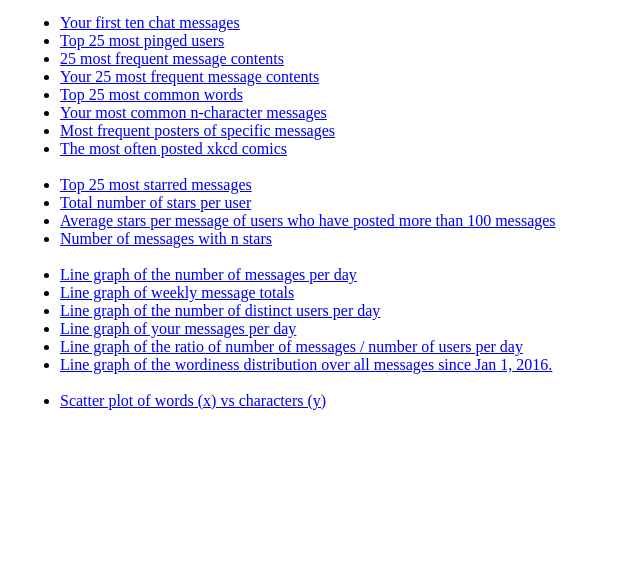
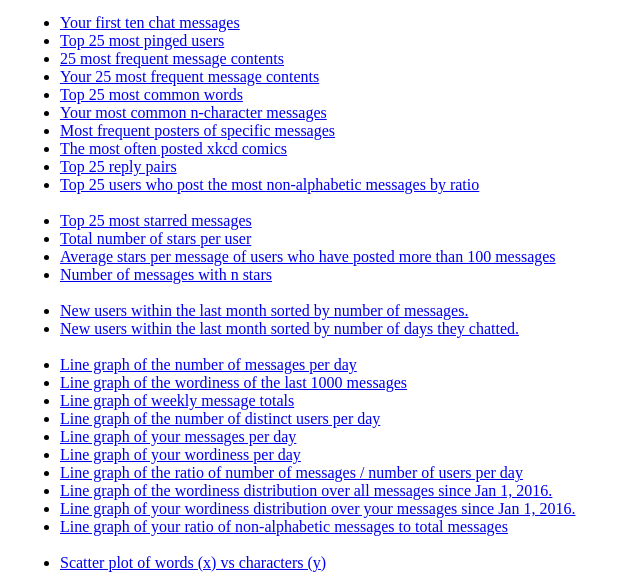
Before and after one commit to elendiastarman/tnbde, a Django app: template templates/transcriptAnalyzer/TNBDE_usefulqueries.html in a window 1280 px wide. Shown: the part 226-814 px from the top of the page, without its empty margins (0-640 px from the left). Before the commit the page ends 636 px from the top, so only its background shows below. Run offline with Django 3.2, Linux system fonts and the light colour scheme; the template is opened without the code that fills it, so the values that code supplies are empty.

Commit message:
Added a lot of useful queries.

```diff
--- a/templates/transcriptAnalyzer/TNBDE_usefulqueries.html
+++ b/templates/transcriptAnalyzer/TNBDE_usefulqueries.html
@@ -35,6 +35,8 @@
             <li><a href="http://ppcg.starmaninnovations.com/tnbde/#KoQwNeJUCN">Your most common n-character messages</a></li>
             <li><a href="http://ppcg.starmaninnovations.com/tnbde/#QcDPJyLNpN">Most frequent posters of specific messages</a></li>
             <li><a href="http://ppcg.starmaninnovations.com/tnbde/#tzLCUlCiFt">The most often posted xkcd comics</a></li>
+            <li><a href="http://ppcg.starmaninnovations.com/tnbde/#NwFTGiVIbr">Top 25 reply pairs</a></li>
+            <li><a href="http://ppcg.starmaninnovations.com/tnbde/#kKkdDWEOYf">Top 25 users who post the most non-alphabetic messages by ratio</a></li>
 
             <br/>
 
@@ -45,12 +47,21 @@
 
             <br/>
 
+            <li><a href="http://ppcg.starmaninnovations.com/tnbde/#DkhJAtNFbD">New users within the last month sorted by number of messages.</a></li>
+            <li><a href="http://ppcg.starmaninnovations.com/tnbde/#ubqCwbUPKL">New users within the last month sorted by number of days they chatted.</a></li>
+
+            <br/>
+
             <li><a href="http://ppcg.starmaninnovations.com/tnbde/#DwDiyHBpwq">Line graph of the number of messages per day</a></li>
+            <li><a href="http://ppcg.starmaninnovations.com/tnbde/#WqySdwSyvg">Line graph of the wordiness of the last 1000 messages</a></li>
             <li><a href="http://ppcg.starmaninnovations.com/tnbde/#ZMRKntOfDP">Line graph of weekly message totals</a></li>
             <li><a href="http://ppcg.starmaninnovations.com/tnbde/#PYCwHUXkFp">Line graph of the number of distinct users per day</a></li>
             <li><a href="http://ppcg.starmaninnovations.com/tnbde/#kSuwAbCncb">Line graph of your messages per day</a></li>
+            <li><a href="http://ppcg.starmaninnovations.com/tnbde/#IwoKefzgmj">Line graph of your wordiness per day</a></li>
             <li><a href="http://ppcg.starmaninnovations.com/tnbde/#HaORUEXfmM">Line graph of the ratio of number of messages / number of users per day</a></li>
             <li><a href="http://ppcg.starmaninnovations.com/tnbde/#ZUPBauRTnO">Line graph of the wordiness distribution over all messages since Jan 1, 2016.</a></li>
+            <li><a href="http://ppcg.starmaninnovations.com/tnbde/#pmCNRinyrc">Line graph of your wordiness distribution over your messages since Jan 1, 2016.</a></li>
+            <li><a href="http://ppcg.starmaninnovations.com/tnbde/#ooFNGqZLvm">Line graph of your ratio of non-alphabetic messages to total messages</a></li>
 
             <br/>
 
```
